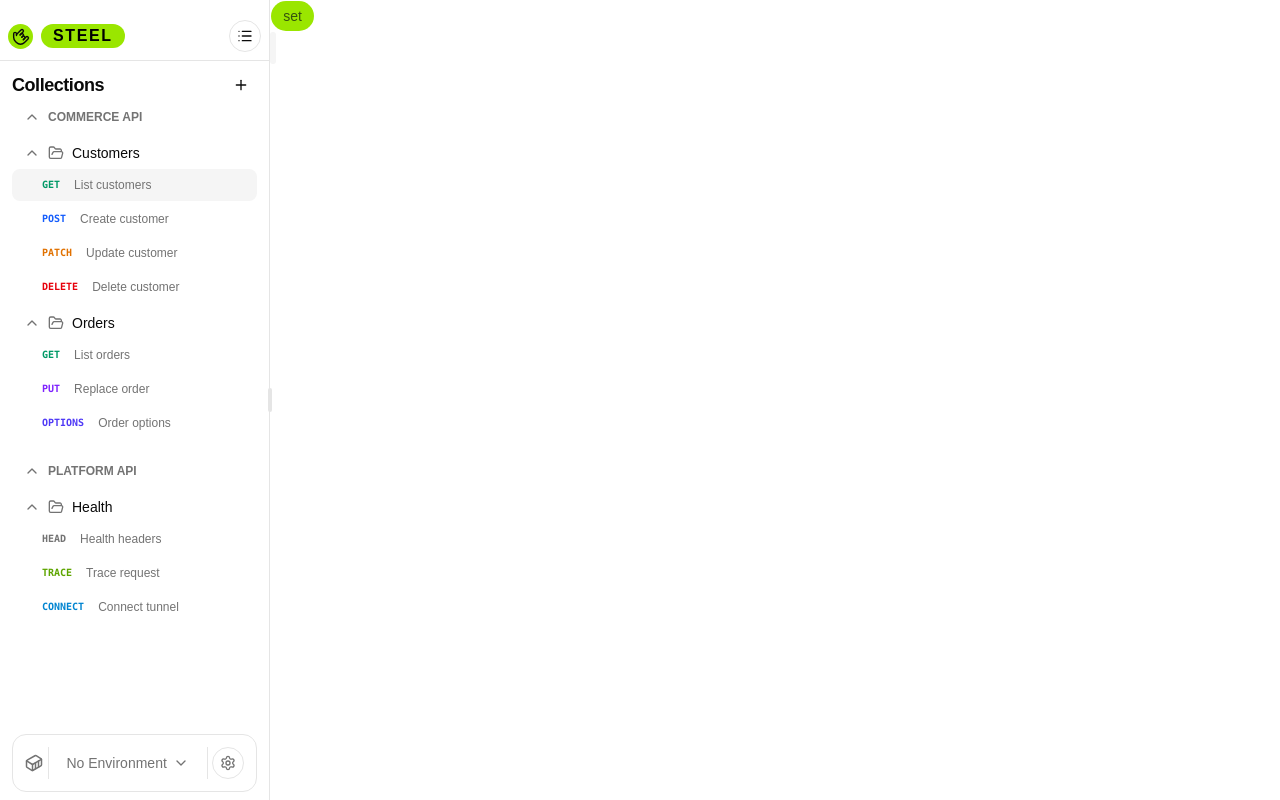
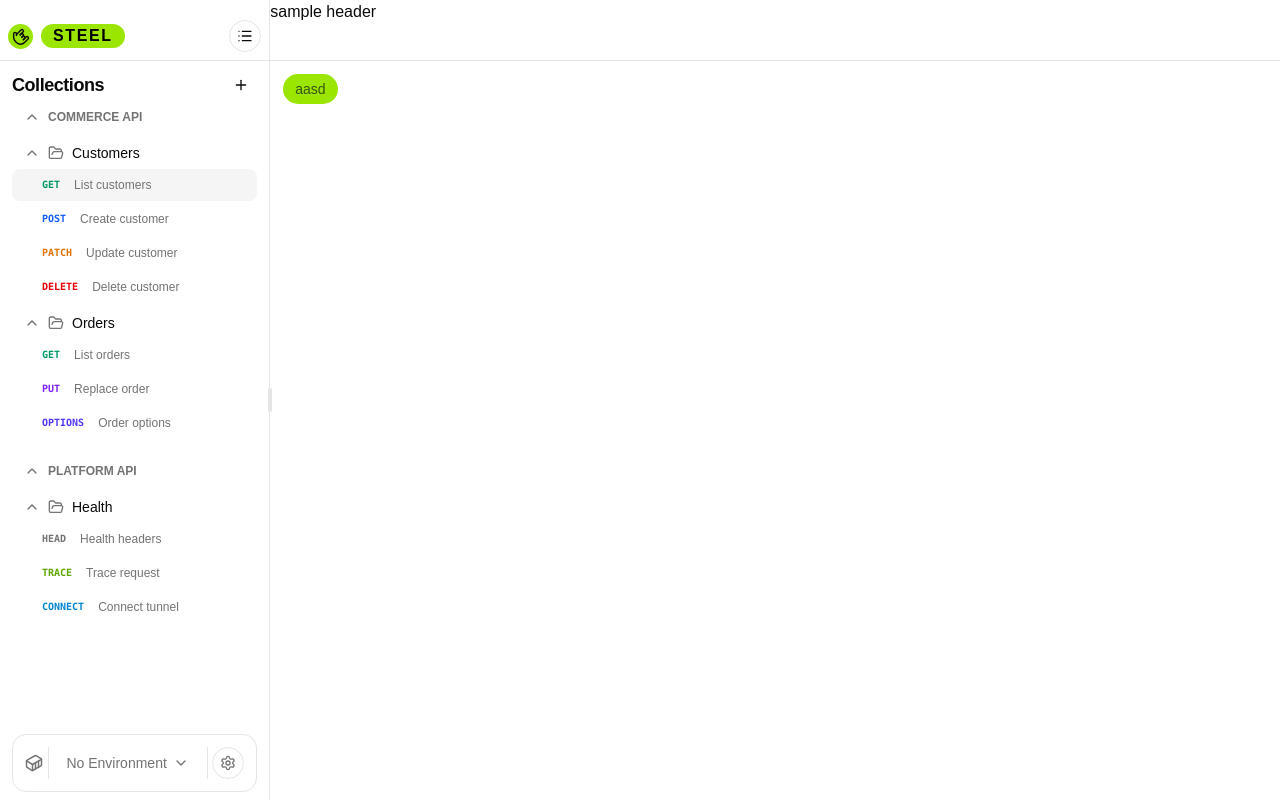
Before and after one commit to VishnuKaniyamvayal/steel, a React (Vite) app: page / in a window 1280 px wide. Built offline with nearby package versions, Linux system fonts and the light colour scheme.

Commit message:
working on tabs

```diff
--- a/src/App.tsx
+++ b/src/App.tsx
@@ -5,6 +5,7 @@ import {
 } from "@/components/ui/resizable";
 import { Sidebar } from "@/sections";
 import { TabLayout } from "./core/tabs/layout";
+import { Header } from "./sections/header";
 
 function App() {
 	return (
@@ -15,6 +16,7 @@ function App() {
 				</ResizablePanel>
 				<ResizableHandle withHandle />
 				<ResizablePanel defaultSize="75%">
+					<Header />
 					<TabLayout />
 				</ResizablePanel>
 			</ResizablePanelGroup>
--- /dev/null
+++ b/src/components/ui/scroll-area.tsx
@@ -0,0 +1,53 @@
+import * as React from "react"
+import { ScrollArea as ScrollAreaPrimitive } from "@base-ui/react/scroll-area"
+
+import { cn } from "@/lib/utils"
+
+function ScrollArea({
+  className,
+  children,
+  ...props
+}: ScrollAreaPrimitive.Root.Props) {
+  return (
+    <ScrollAreaPrimitive.Root
+      data-slot="scroll-area"
+      className={cn("relative", className)}
+      {...props}
+    >
+      <ScrollAreaPrimitive.Viewport
+        data-slot="scroll-area-viewport"
+        className="size-full rounded-[inherit] transition-[color,box-shadow] outline-none focus-visible:ring-[3px] focus-visible:ring-ring/50 focus-visible:outline-1"
+      >
+        {children}
+      </ScrollAreaPrimitive.Viewport>
+      <ScrollBar />
+      <ScrollAreaPrimitive.Corner />
+    </ScrollAreaPrimitive.Root>
+  )
+}
+
+function ScrollBar({
+  className,
+  orientation = "vertical",
+  ...props
+}: ScrollAreaPrimitive.Scrollbar.Props) {
+  return (
+    <ScrollAreaPrimitive.Scrollbar
+      data-slot="scroll-area-scrollbar"
+      data-orientation={orientation}
+      orientation={orientation}
+      className={cn(
+        "flex touch-none p-px transition-colors select-none data-horizontal:h-2.5 data-horizontal:flex-col data-horizontal:border-t data-horizontal:border-t-transparent data-vertical:h-full data-vertical:w-2.5 data-vertical:border-l data-vertical:border-l-transparent",
+        className
+      )}
+      {...props}
+    >
+      <ScrollAreaPrimitive.Thumb
+        data-slot="scroll-area-thumb"
+        className="relative flex-1 rounded-full bg-border"
+      />
+    </ScrollAreaPrimitive.Scrollbar>
+  )
+}
+
+export { ScrollArea, ScrollBar }
--- /dev/null
+++ b/src/core/tabs/components/TabBadge.tsx
@@ -0,0 +1,3 @@
+export function TabBadges(){
+
+}
--- /dev/null
+++ b/src/core/tabs/components/TabStrip.tsx
@@ -0,0 +1,24 @@
+import { X } from "lucide-react"
+import { Button } from "@/components/ui/button"
+import { Typography } from "@/components/ui/typography"
+
+export type TabStripProps = {
+    id: string,
+    name: string,
+    type: string,
+    active?: boolean
+    onCloseClick?: ()=>void
+}
+
+export function TabStrip({ onCloseClick, name, type, active }:TabStripProps){
+
+    return (
+        <div className={("flex items-center gap-2 justify-between bg-background border rounded-lg px-2 py-2")}>
+            <div className="flex items-center gap-2">
+                <Typography className="text-green-600" size={"span"}>{type}</Typography>
+                <Typography size={"span"}>{name}</Typography>
+            </div>
+            <Button onClick={onCloseClick} size={"icon-xs"} variant={"ghost"}> <X /> </Button>
+        </div>
+    )
+}
--- a/src/core/tabs/layout.tsx
+++ b/src/core/tabs/layout.tsx
@@ -1,30 +1,34 @@
+import { Tabs, TabsList, TabsTrigger } from "@/components/ui/tabs";
+import { TabStrip } from "./components/TabStrip";
+import { useTabStore } from "./tab-manager-store";
 import { Button } from "@/components/ui/button";
-import { Tabs, TabsList, TabsTrigger } from "@/components/ui/tabs";
-import { useTabStore } from "./tab-manager-store";
+import { ScrollArea } from "@/components/ui/scroll-area";
 
 export function TabLayout() {
     const activeTabId = useTabStore((state) => state.activeTabId);
     const openTabs = useTabStore((state) => state.openTabs);
-	const openTab = useTabStore((state) => state.openTab);
     const setActiveTab = useTabStore((state) => state.setActiveTab);
+    const closeTab = useTabStore((state) => state.closeTab);
+    const test = useTabStore((state) => state.openTab);
+
 
     return (
-		<div>
-			<Button onClick={() => openTab("request")}>set</Button>
+        <div className="p-3">
+            <Button onClick={() => { test("req", "req") }}>aasd</Button>
             <Tabs
                 value={activeTabId}
                 onValueChange={(value) => setActiveTab(value as string)}
-				className="w-100"
             >
-				<TabsList>
+                <ScrollArea className="">
+                    <TabsList className={"bg-transparent gap-2 my-2"}>
+
                         {openTabs.map((tab) => {
                             return (
-							<TabsTrigger key={tab.instanceId} value={tab.instanceId}>
-								{tab.type}
-							</TabsTrigger>
+                                <TabsTrigger render={<TabStrip id={tab.instanceId} name={tab.name} type={tab.type} key={tab.instanceId} onCloseClick={() => { closeTab(tab.instanceId) }} />} key={tab.instanceId} value={tab.instanceId} />
                             );
                         })}
                     </TabsList>
+                </ScrollArea>
             </Tabs>
         </div>
     );
--- a/src/core/tabs/tab-manager-store.ts
+++ b/src/core/tabs/tab-manager-store.ts
@@ -2,6 +2,7 @@ import { create } from "zustand";
 
 export interface TabInstance {
 	instanceId: string;
+	name: string;
 	type: string;
 }
 
@@ -10,7 +11,7 @@ interface TabState {
 	openTabs: TabInstance[];
 
 	setActiveTab: (instanceId: string) => void;
-	openTab: (tabType: string) => void;
+	openTab: (tabType: string, name:string) => void;
 	closeTab: (instanceId: string) => void;
 }
 
@@ -22,9 +23,10 @@ export const useTabStore = create<TabState>((set) => ({
 
 	setActiveTab: (instanceId) => set({ activeTabId: instanceId }),
 
-	openTab: (tabType) => {
+	openTab: (tabType,name) => {
 		const newTab: TabInstance = {
 			instanceId: generateId(),
+			name: name,
 			type: tabType,
 		};
 
--- /dev/null
+++ b/src/sections/header/index.tsx
@@ -0,0 +1,7 @@
+export function Header(){
+    return (
+        <div className="h-15.25 border-b">
+            sample header
+        </div>
+    )
+}
```
Lines whose indentation alone changed are shown as unchanged.
